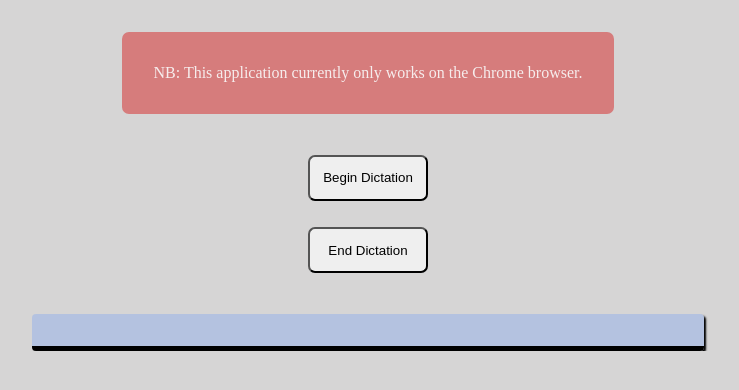
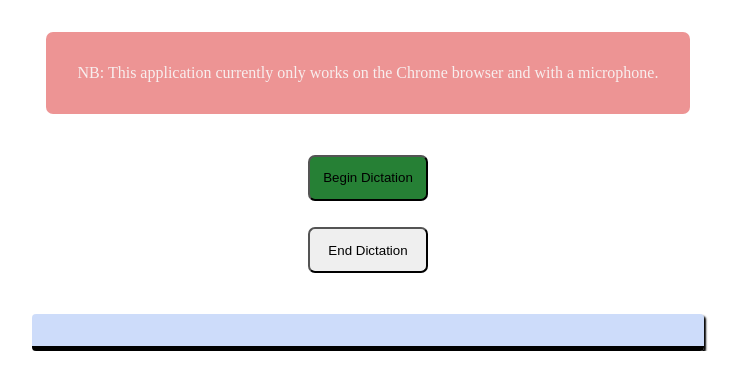
Before and after one commit to krbrennan/speech_recognition, a website: page index.html in a window 1280 px wide. Shown: the whole page, without its empty margins (272-1011 px from the left). Drawn offline with Linux system fonts and the light colour scheme.

Commit message:
style fixes

```diff
--- a/index.html
+++ b/index.html
@@ -1,28 +1,27 @@
 <!DOCTYPE html>
 <html lang="en" dir="ltr">
   <head>
-    <meta charset="utf-8">
-    <link rel="stylesheet" href="./style.css">
+    <meta charset="utf-8" />
+    <link rel="stylesheet" href="./style.css" />
     <title>Speech Recognition</title>
   </head>
   <body>
-
-    <div class='page-body'>
-      <div class='nb-div'>
-        <span class='nb'>NB: This application currently only works on the Chrome browser.</span>
+    <div class="page-body">
+      <div class="nb-div">
+        <span class="nb"
+          >NB: This application currently only works on the Chrome browser and
+          with a microphone.</span
+        >
       </div>
-      <div class='greeting'>
-          <button id='record-btn' class='record-btn'>Begin Dictation</button>
-          <button id='record-end'>End Dictation</button>
+      <div class="greeting">
+        <button id="record-btn" class="record-btn">Begin Dictation</button>
+        <button id="record-end">End Dictation</button>
       </div>
 
-      <div class="words">
-      </div>
+      <div class="words"></div>
     </div>
 
-
     <!-- <script type="text/javascript" src="./script.js"></script> -->
-    <script type="text/javascript" src='./script.js'>
-    </script>
+    <script type="text/javascript" src="./script.js"></script>
   </body>
 </html>
--- a/style.css
+++ b/style.css
@@ -3,8 +3,8 @@
   padding: 0;
 }
 
-body{
-  background: rgba(160, 158, 158, 0.425);
+body {
+  background: white;
   margin-top: 2em;
 }
 
@@ -35,16 +35,18 @@
 }
 
 .record-btn {
+  background: rgb(38, 128, 53);
+  font-weight: 700px;
   min-height: 1em;
   padding: 1em;
   margin: 1em;
   justify-content: center;
   border-radius: 7px;
-  transition: all .2s ease-in-out;
+  transition: all 0.2s ease-in-out;
 }
 
 .record-btn:hover {
-  background: rgb(221, 78, 78);
+  /* background: rgb(221, 78, 78); */
   color: white;
   transform: scale(1.1);
 }
@@ -55,15 +57,14 @@
   margin: 1em;
   justify-content: center;
   border-radius: 7px;
-  transition: all .2s ease-in-out;
+  transition: all 0.2s ease-in-out;
 }
 
-#record-end:hover{
-  background: rgb(86, 230, 110);
+#record-end:hover {
+  /* background: rgb(86, 230, 110); */
   color: white;
   transform: scale(1.1);
 }
-
 
 /* dictation content */
 .words {
@@ -77,12 +78,14 @@
   box-shadow: 2px 2px 2px black;
 }
 
-.words, p {
+.words,
+p {
   font-size: 1em;
   padding: 1em;
   border-bottom: 0.5px solid grey;
 }
 
-.words, p:after{
+.words,
+p:after {
   border-bottom: 5px solid black;
 }
```
